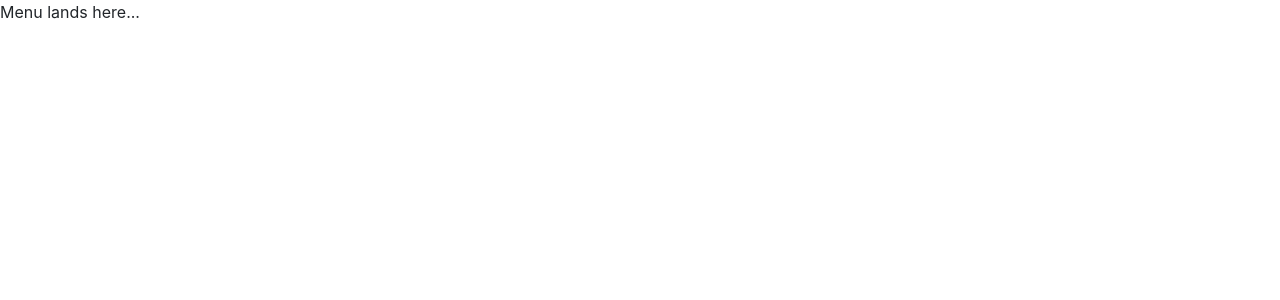
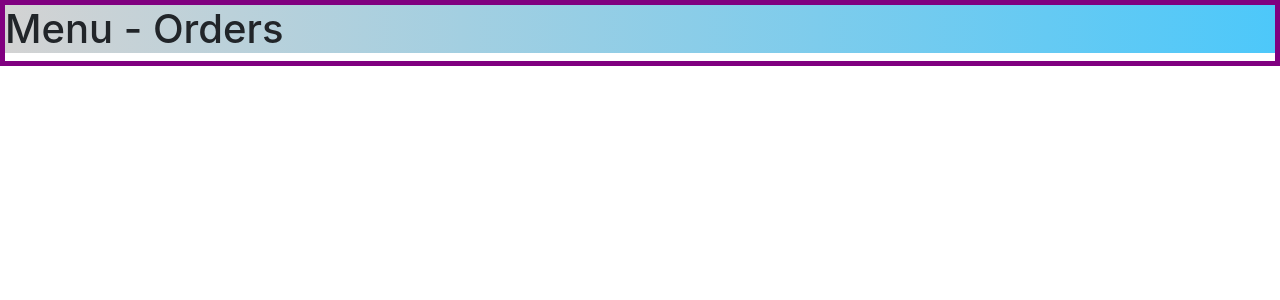
Before and after one commit to hon-nova/Sip-Serve, a React (Create React App) app in the folder frontend/: page /menu in a window 1280 px wide. Shown: the top 300 px of the page. Built offline with nearby package versions, Linux system fonts and the light colour scheme.

Commit message:
added menu

```diff
--- a/frontend/src/components/Menu.jsx
+++ b/frontend/src/components/Menu.jsx
@@ -1,11 +1,15 @@
-
+import '../../src/css/base.css'
 
 export const Menu =()=>{
 
 
    return (
       <div>
-         Menu lands here...
+         <div className="titleBar" style={{ background: 'linear-gradient(to right, lightgrey, #4dc8fa)' }}>
+            <h1 className="title">Menu - Orders</h1>
+            <type></type>
+
+         </div>
       </div>
    )
 }
--- /dev/null
+++ b/frontend/src/css/base.css
@@ -0,0 +1,7 @@
+html {
+   background: #fff;
+   color: #333;
+   border: 5px solid purple;
+   margin:0;
+   padding:0;
+}
```
Also changed, not shown: frontend/src/components/AdminDashboard.jsx (added), 2 other files (tests, documents, lock files or other folders).
